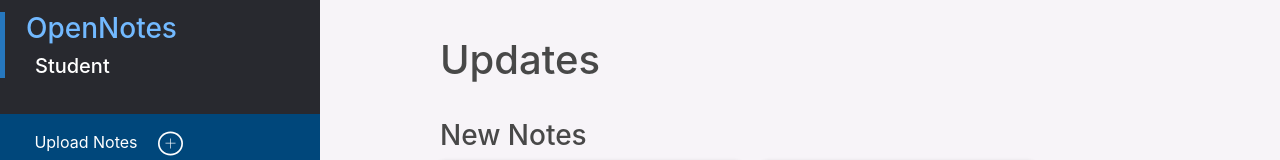
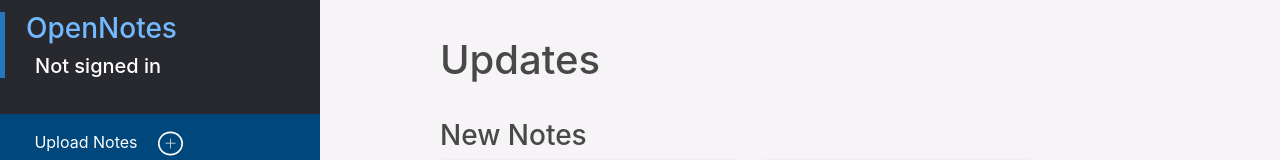
Before and after one commit to halnader/open-note, a React (Create React App) app in the folder client/: page /dashboard in a window 1280 px wide. Shown: the top 160 px of the page. Built offline with nearby package versions, Linux system fonts and the light colour scheme; no server answers.

Commit message:
temp deploy on heroku

```diff
--- a/client/public/styles/nav.css
+++ b/client/public/styles/nav.css
@@ -41,6 +41,10 @@
   color: #788296;
 }
 
+.nav-a:hover {
+  color: #788296;
+}
+
 ul li:hover {
   background-color: #1C1C1F;
   cursor: pointer;
--- a/client/src/nav.js
+++ b/client/src/nav.js
@@ -14,9 +14,17 @@
         <div className="nav-brand">
           <h3 className="nav-text">OpenNotes</h3>
           <div className="nav-user">
-            <h5 className="nav-brand-user">
-              Student
-            </h5>
+            {
+              user.displayName
+              ?
+              <h5 className="nav-brand-user">
+                user.displayName
+              </h5>
+              :
+              <h5 className="nav-brand-user">
+                Not signed in
+              </h5>
+            }
           </div>
         </div>
         <div className="upload-btn">
```
